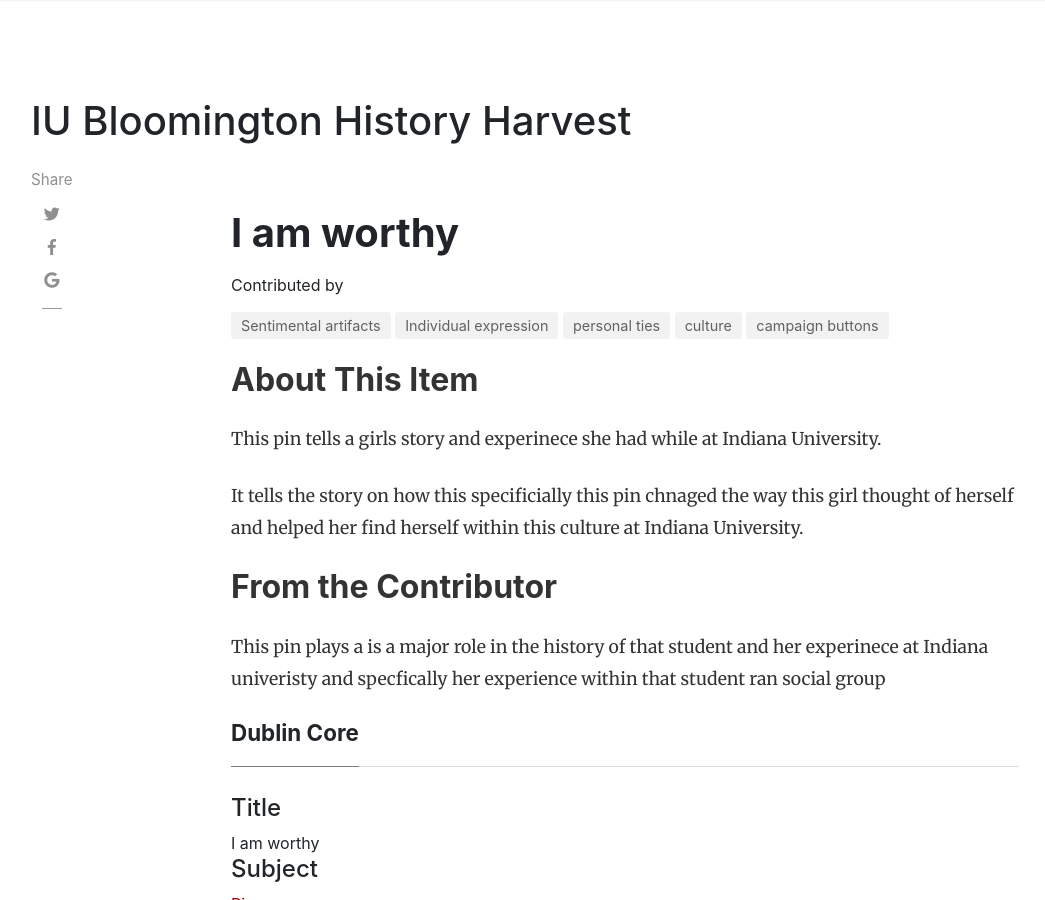
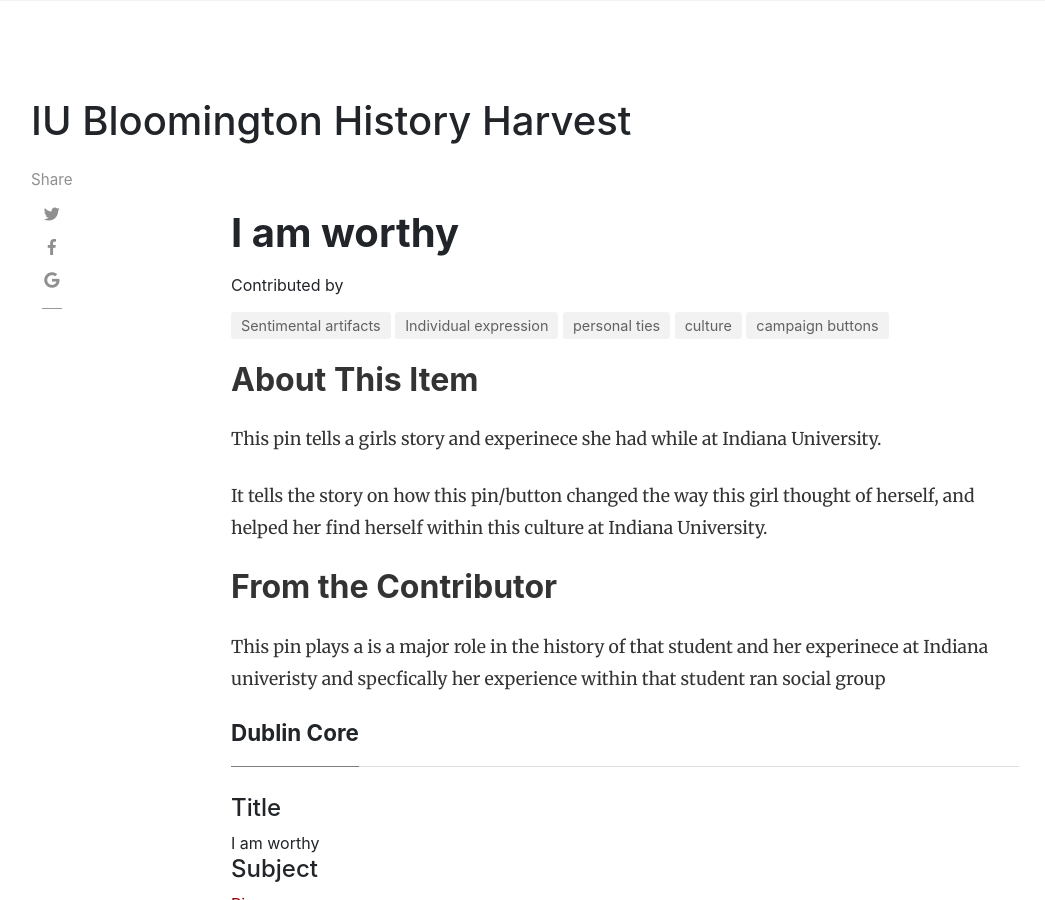
Before and after one commit to H301HistoryHarvest/H301HistoryHarvest, a Jekyll site: the page built from _items/2019-10-08-0002.md, in a window 1280 px wide and 900 px high. Shown: the whole window, without its empty margins (54-1099 px from the left). Built offline with Jekyll 4.4.1, drawn with Linux system fonts in a browser that asks for light colours; nearby versions of some CDN libraries; comment, search, counter and statistics services are not loaded.

Commit message:
Update 2019-10-08-0002.md

```diff
--- a/_items/2019-10-08-0002.md
+++ b/_items/2019-10-08-0002.md
@@ -18,7 +18,7 @@ tags: [Individual expression, personal ties, culture, campaign buttons]
 
 This pin tells a girls story and experinece she had while at Indiana University.
 
-It tells the story on how this specificially this pin chnaged the way this girl thought of herself and helped her find herself within this culture at Indiana University.
+It tells the story on how this pin/button changed the way this girl thought of herself, and helped her find herself within this culture at Indiana University.
 ## From the Contributor
 
 This pin plays a is a major role in the history of that student and her experinece at Indiana univeristy and specfically her experience within that student ran social group
```
